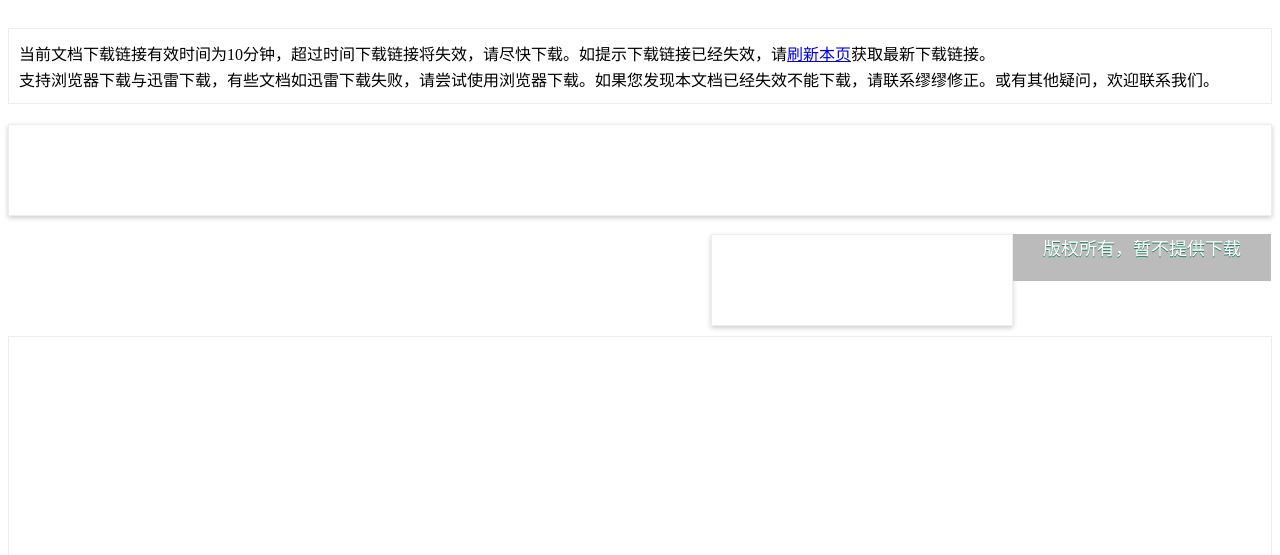
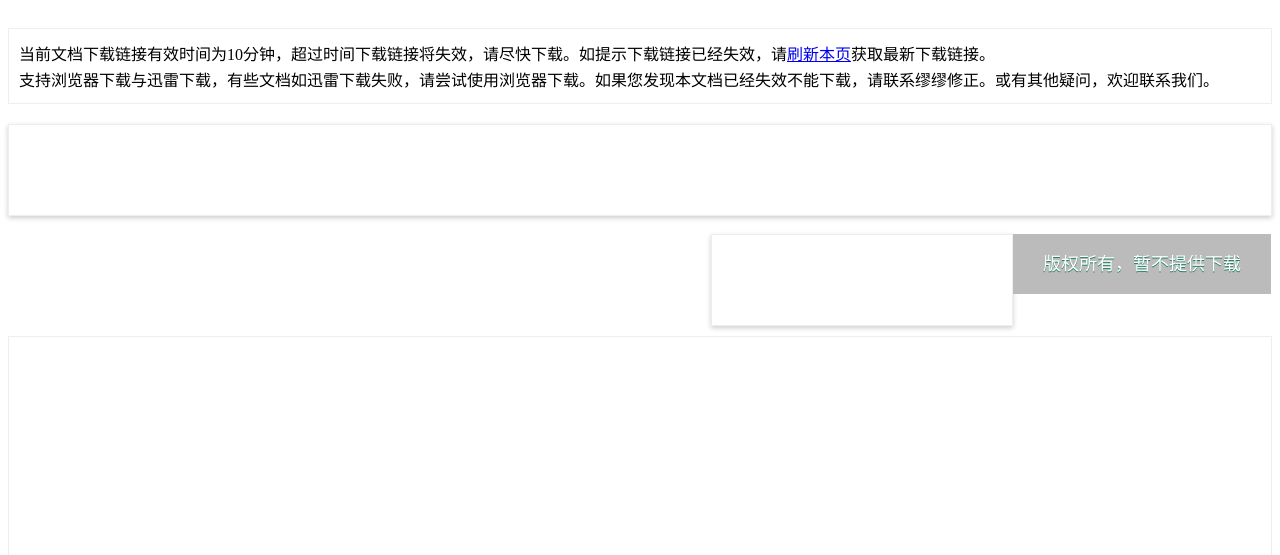
Before and after one commit to miaojuanfeng/mmdili, a PHP site: the page made by application/views/dl_view.php in a window 1280 px wide. Shown: the part 1152-1707 px from the top of the page. Run offline with PHP 8.4, Linux system fonts and the light colour scheme; the template is opened without the code that fills it: most values are stand-ins (such as "Sample title", 1, 10 or a date in 2020); data that the repository does not hold is empty.

Commit message:
update dl view

```diff
--- a/application/views/dl_view.php
+++ b/application/views/dl_view.php
@@ -105,7 +105,9 @@
 						    }else{
 						    ?>
 							<div style="
-							height: 47px;
+							height: 100%;
+							line-height:60px;
+							text-align: center;
 						    color: white;
 						    text-shadow: #188062 0px 1px 0px;
 						    font-family: 微软雅黑, 冬青黑体, 宋体, arial;
```
